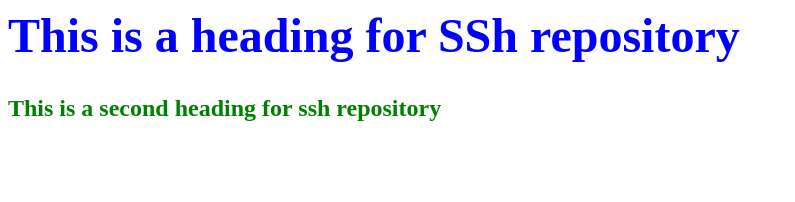
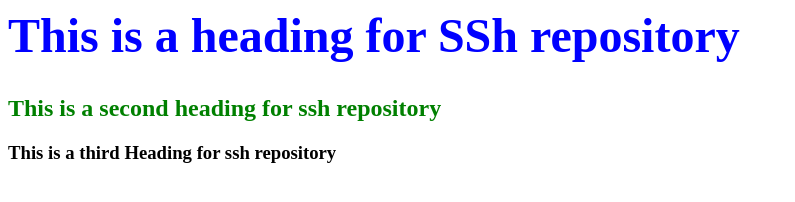
Before and after one commit to Ashish-rajpoot/SshRemoteRepo, a plain HTML site: page index.html in a window 1280 px wide. Shown: the whole page, without its empty margins (0-795 px from the left). Drawn offline with Linux system fonts and the light colour scheme.

Commit message:
index file is upadted

```diff
--- a/index.html
+++ b/index.html
@@ -9,6 +9,7 @@
 	<body>
 		<h1> This is a heading for SSh repository </h1>
 		<h2> This is a second heading for ssh repository </h2>
+		<h3> This is a third Heading for ssh repository</h3>
 	</body>
 
 
```
